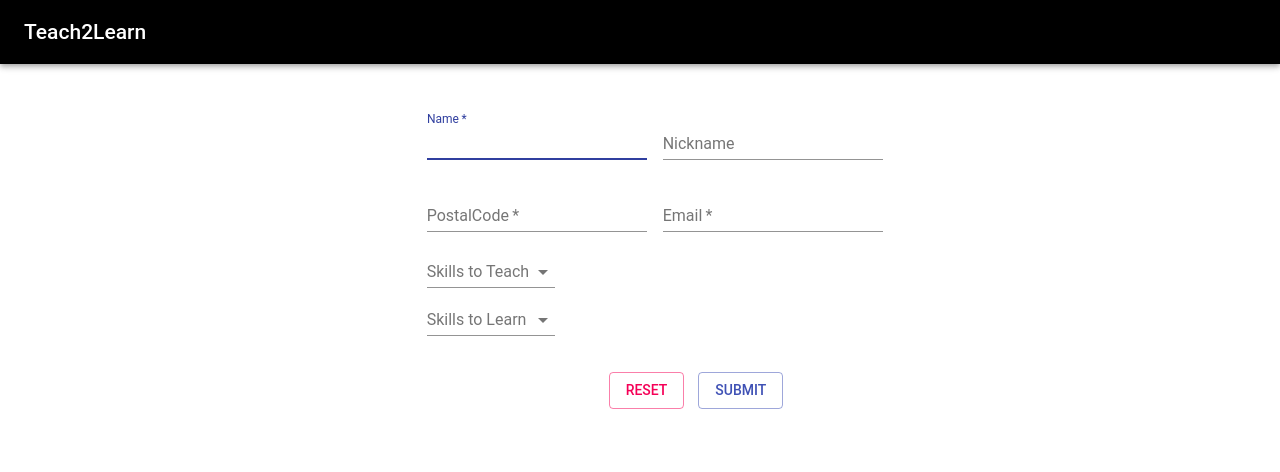
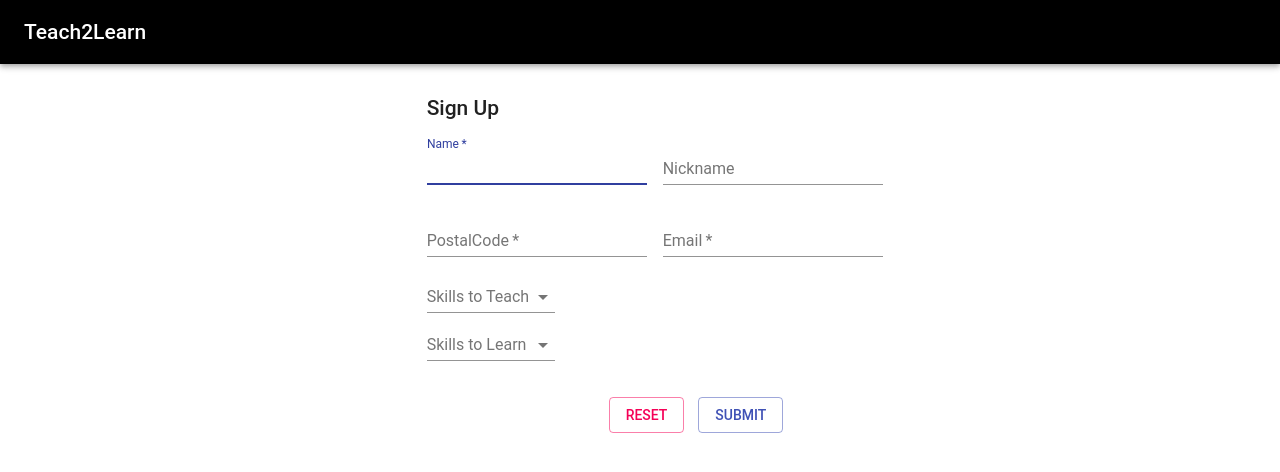
Before and after one commit to francesyu90/Artivo, a React (Create React App) app in the folder artivo/: page /signup in a window 1280 px wide. Shown: the top 472 px of the page. Built offline with nearby package versions, Linux system fonts and the light colour scheme.

Commit message:
feat: Minor change

```diff
--- a/artivo/src/components/SignupForm.js
+++ b/artivo/src/components/SignupForm.js
@@ -3,7 +3,7 @@ import '../App.css';
 
 import TextField from '@material-ui/core/TextField';
 import Select from '@material-ui/core/Select';
-import { MenuItem, FormControl, InputLabel, Input } from '@material-ui/core';
+import { MenuItem, FormControl, InputLabel, Input, Typography } from '@material-ui/core';
 import Button from '@material-ui/core/Button';
 
 const ITEM_HEIGHT = 48;
@@ -92,6 +92,10 @@ class SignupForm extends Component {
         return (
             <div className="signup-form-div">
                 <form className="signup-form">
+                    <Typography variant="title">
+                        Sign Up
+                    </Typography>
+
                     <TextField
                         id="standard-name"
                         label="Name"
```
